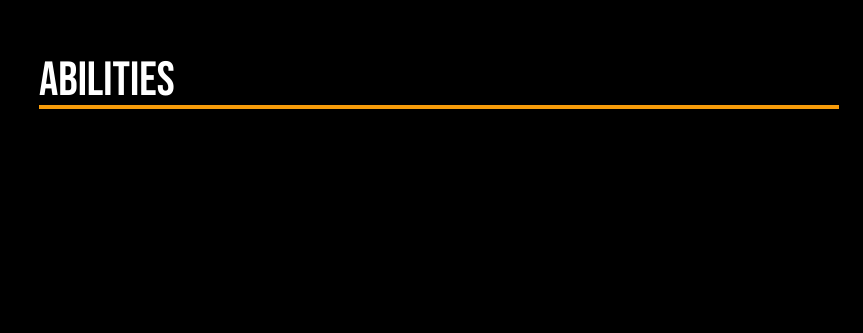
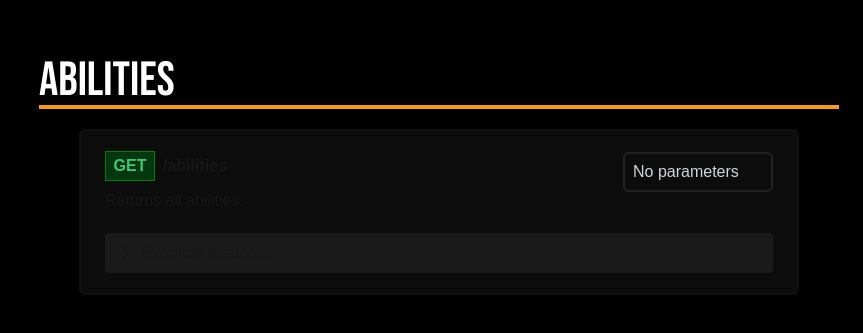
Before and after one commit to Jenushan44/soul-eater-api, a Next.js app in the folder frontend/: page / in a window 1280 px wide. Shown: the part 3715-4048 px from the top of the page, without its empty margins (417-1280 px from the left). Built offline with nearby package versions, Linux system fonts and the light colour scheme; no server answers.

Commit message:
feat: add abilities api example card

```diff
--- a/frontend/app/page.tsx
+++ b/frontend/app/page.tsx
@@ -234,6 +234,15 @@ export default function Home() {
           <div className="h-[1000px]" id="ability-section">
             <p className="text-white text-5xl font-banner">Abilities</p>
             <div className="w-full h-1 bg-[#f89c0a] mx-auto" />
+
+
+            <EndpointCard
+              method='GET'
+              path='/abilities'
+              description='Returns all abilities.'
+              parameters='No parameters'
+              example={abilityExamples}
+            />
           </div>
           <div className="h-[1000px]" id="organization-section">
             <p className="text-white text-5xl font-banner">Organizations</p>
```
